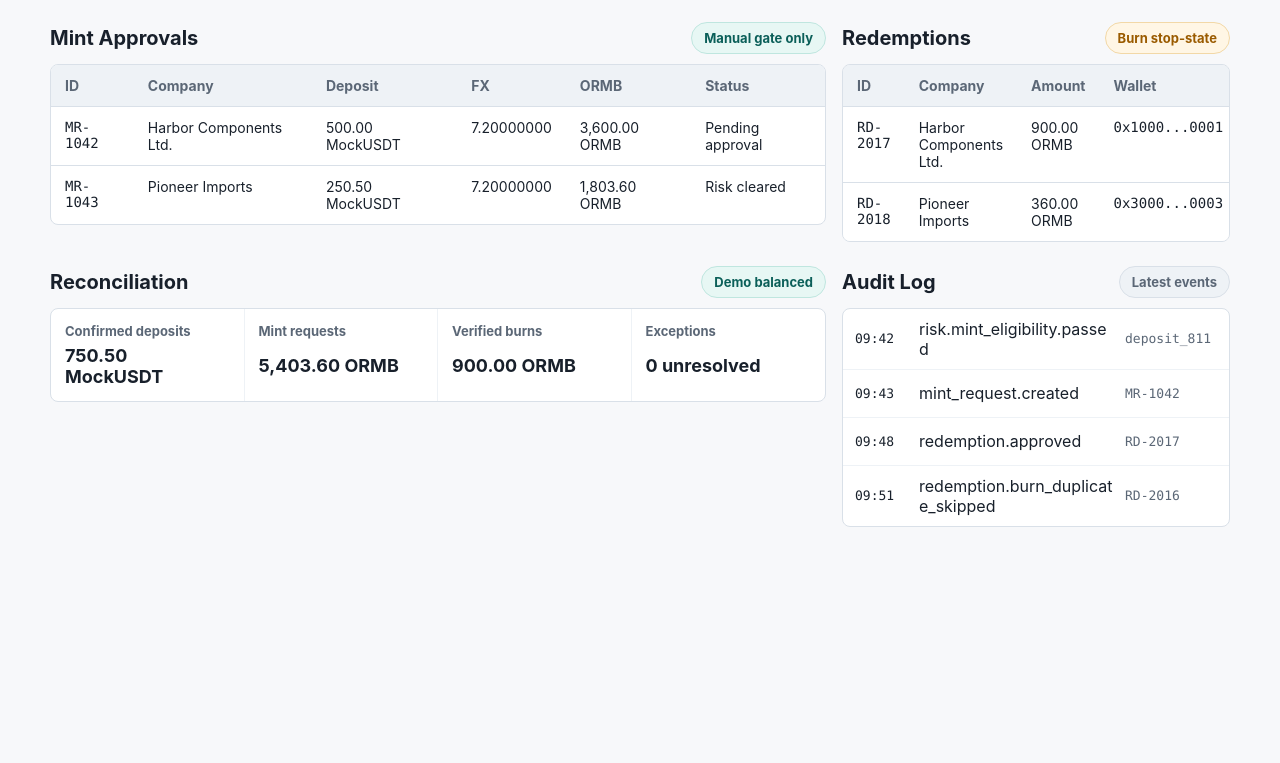
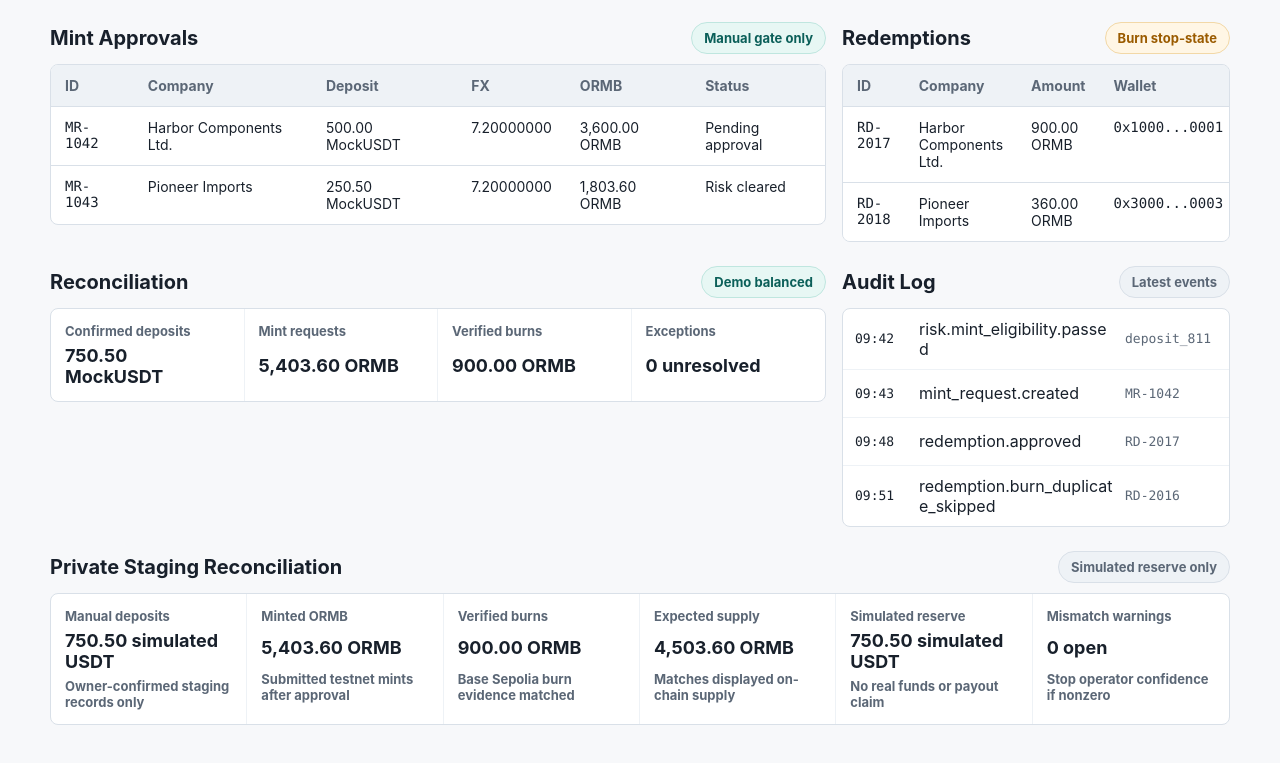
Before and after one commit to Shawn-ee/ORMB, a Next.js app: page /admin in a window 1280 px wide. Shown: the part 1235-1998 px from the top of the page. Before the commit the page ends 1810 px from the top, so only its background shows below. Built offline with nearby package versions, Linux system fonts and the light colour scheme.

Commit message:
Add staging reconciliation dashboard summary

```diff
--- a/src/app/admin/page.tsx
+++ b/src/app/admin/page.tsx
@@ -113,6 +113,15 @@ const auditLog = [
   ["09:43", "mint_request.created", "MR-1042"],
   ["09:48", "redemption.approved", "RD-2017"],
   ["09:51", "redemption.burn_duplicate_skipped", "RD-2016"],
+];
+
+const stagingReconciliation = [
+  ["Manual deposits", "750.50 simulated USDT", "Owner-confirmed staging records only"],
+  ["Minted ORMB", "5,403.60 ORMB", "Submitted testnet mints after approval"],
+  ["Verified burns", "900.00 ORMB", "Base Sepolia burn evidence matched"],
+  ["Expected supply", "4,503.60 ORMB", "Matches displayed on-chain supply"],
+  ["Simulated reserve", "750.50 simulated USDT", "No real funds or payout claim"],
+  ["Mismatch warnings", "0 open", "Stop operator confidence if nonzero"],
 ];
 
 export default function AdminPage() {
@@ -328,6 +337,22 @@ export default function AdminPage() {
           </ul>
         </div>
       </section>
+
+      <section className="section">
+        <div className="section-heading">
+          <h2>Private Staging Reconciliation</h2>
+          <span className="status-pill neutral">Simulated reserve only</span>
+        </div>
+        <div className="reconciliation" aria-label="Private staging reconciliation">
+          {stagingReconciliation.map(([label, value, detail]) => (
+            <div key={label}>
+              <span>{label}</span>
+              <strong>{value}</strong>
+              <span>{detail}</span>
+            </div>
+          ))}
+        </div>
+      </section>
     </main>
   );
 }
--- a/src/app/globals.css
+++ b/src/app/globals.css
@@ -476,7 +476,7 @@ h3 {
   border: 1px solid var(--border);
   border-radius: 8px;
   display: grid;
-  grid-template-columns: repeat(4, minmax(0, 1fr));
+  grid-template-columns: repeat(auto-fit, minmax(170px, 1fr));
 }
 
 .reconciliation div {
```
Also changed, not shown: workers/staging-reconciliation.ts (added, +70 -0 lines), 6 other files (tests, documents, lock files or other folders).
